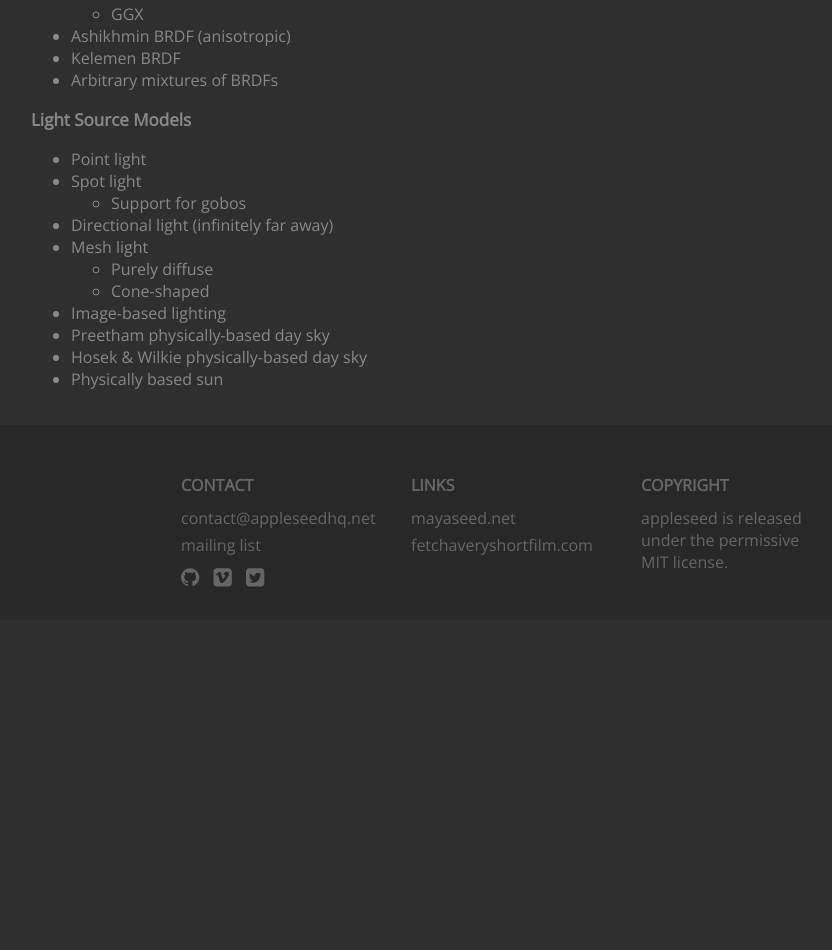
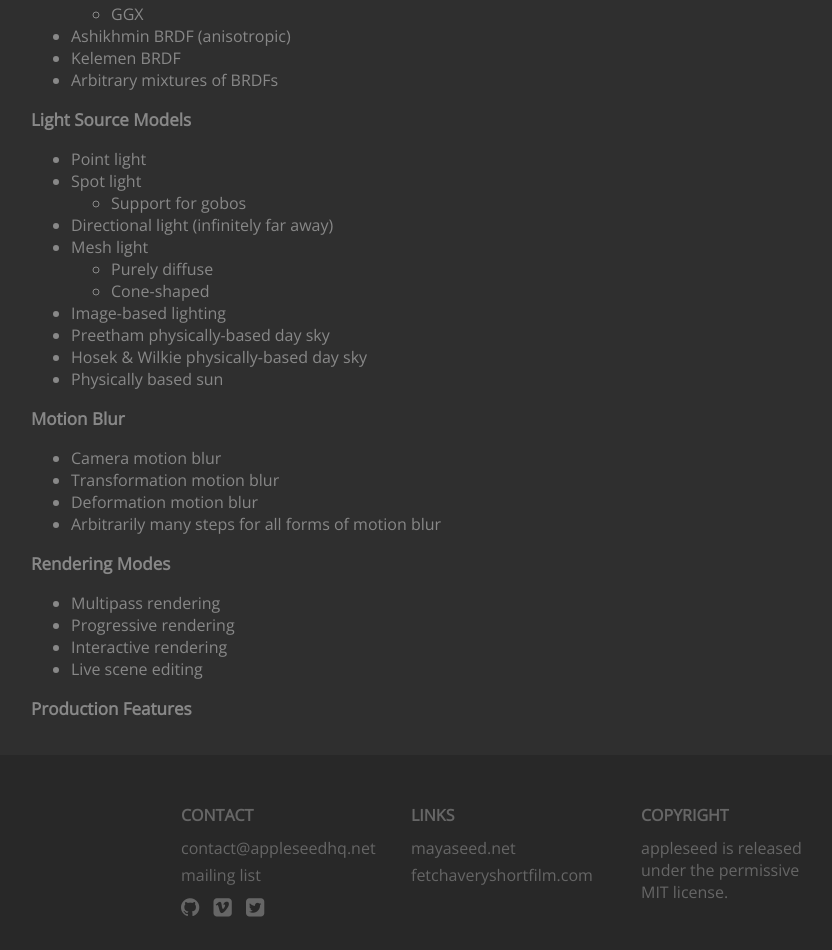
Before and after one commit to appleseedhq/appleseedhq.github.io, a Jekyll site: the page built from features.md, in a window 1280 px wide. Shown: the part 748-1698 px from the top of the page, without its empty margins (129-961 px from the left). Built offline with Jekyll 4.4.1, drawn with Linux system fonts in a browser that asks for light colours; nearby versions of some CDN libraries; before the commit the page ends 1368 px from its top, so only the background shows below that.

Commit message:
adding contents to the Features page.

```diff
--- a/features.md
+++ b/features.md
@@ -44,3 +44,19 @@
 * Preetham physically-based day sky
 * Hosek & Wilkie physically-based day sky
 * Physically based sun
+
+### Motion Blur
+
+* Camera motion blur
+* Transformation motion blur
+* Deformation motion blur
+* Arbitrarily many steps for all forms of motion blur
+
+### Rendering Modes
+
+* Multipass rendering
+* Progressive rendering
+* Interactive rendering
+* Live scene editing
+
+### Production Features
```
